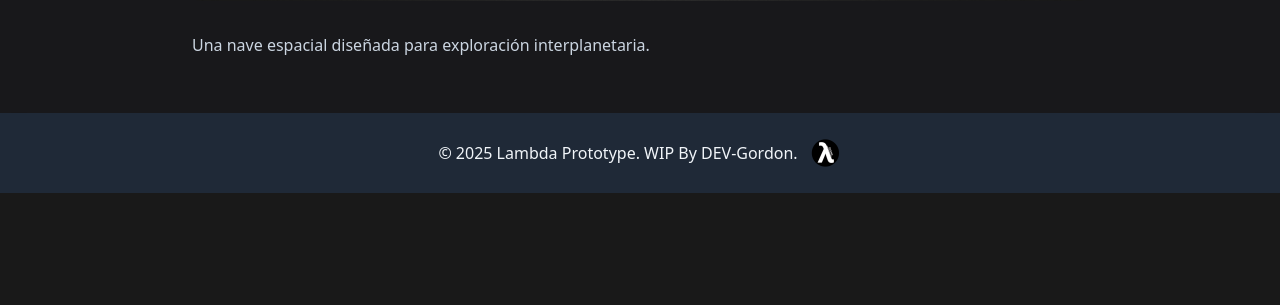
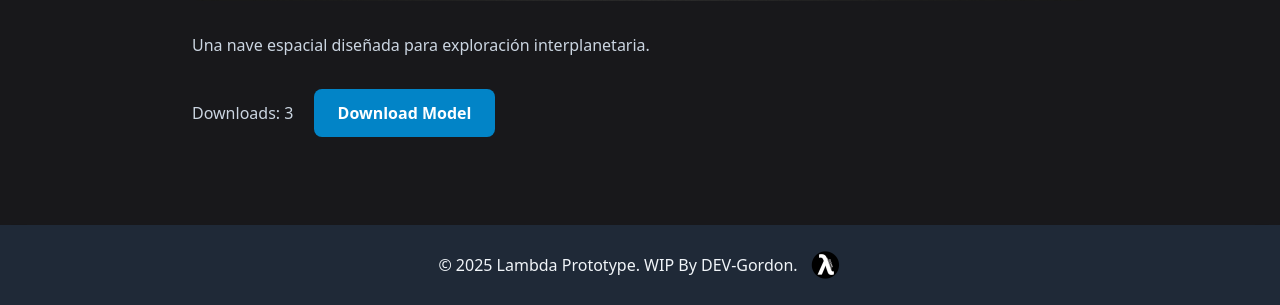
Before and after one commit to DEV-Gordon/LambdaLibrary, a Django app: a page that uses templates/Library/post_detail.html in a window 1280 px wide. Shown: the part 699-1004 px from the top of the page. Before the commit the page ends 892 px from the top, so only its background shows below. Run offline with Django 5.2, Linux system fonts and the light colour scheme; data comes from the database, SQL or seed files in the repository; both versions use the stored data as it was after the commit; some libraries are stand-ins or nearby versions.

Commit message:
download button

```diff
--- a/Library/urls.py
+++ b/Library/urls.py
@@ -7,4 +7,5 @@ urlpatterns = [
     path('', views.HomeView.as_view(), name='home'),
     path('category/<slug:slug>/', views.CategoryView.as_view(), name='category'),
     path('post/<slug:slug>/', views.PostDetailView.as_view(), name='post_detail'),
+    path('post/<slug:slug>/download/', views.download_post, name='download_post'),
 ]
--- a/Library/views.py
+++ b/Library/views.py
@@ -1,6 +1,8 @@
 from django.shortcuts import render, get_object_or_404
 from django.views.generic import ListView, DetailView
 from .models import Category, Posts
+from django.http import FileResponse
+from django.db.models import F
 
 # Create your views here.
 class HomeView(ListView):
@@ -50,3 +52,17 @@ class PostDetailView(DetailView):
             published=True
         ).exclude(id=self.object.id)[:3]
         return context
+
+# Download Function
+def download_post(request, slug):
+    post = get_object_or_404(Posts, slug=slug, published=True)
+
+    # Count download increment
+    post.downloads = F('downloads') + 1
+    post.save(update_fields=['downloads'])
+    post.refresh_from_db()
+
+    # get name file
+    file_path = post.model_file.path
+    response = FileResponse(open(file_path, 'rb'), as_attachment=True, filename=post.model_file.name)
+    return response
--- a/templates/Library/post_detail.html
+++ b/templates/Library/post_detail.html
@@ -62,6 +62,15 @@
             {{ post.description|linebreaks }}
         </div>
 
+        <!-- Download Button -->
+        <div class="my-8">
+            <span class="mr-4 text-slate-300">Downloads: {{ post.downloads }}</span>
+            <a href="{% url 'Library:download_post' post.slug %}"
+                class="inline-block bg-sky-600 text-white font-bold py-3 px-6 rounded-lg hover:bg-sky-700 transition-colors duration-300">
+                Download Model
+            </a>
+        </div>
+
         <!-- Related Articles -->
         {% if related_models %}
         <div class="mt-16">
```
Also changed, not shown: db.sqlite3.
